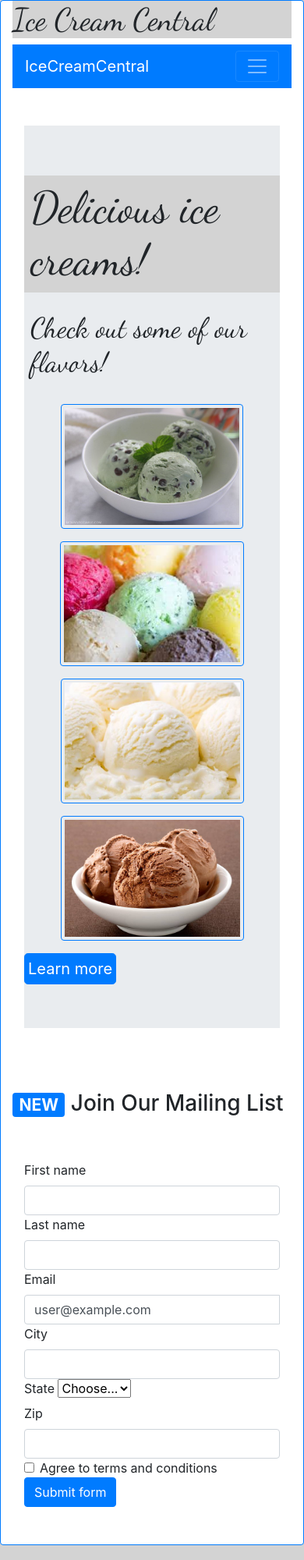
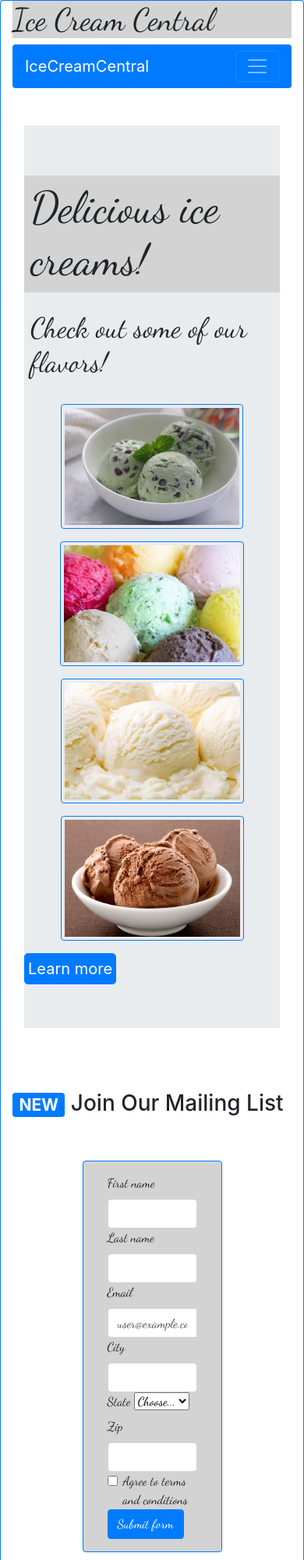
Before and after one commit to sw-dev-lisa-s-nh/FrontEnd-Week3, a website: page FE-Week3-HW/index.html in a window 390 px wide. Shown: the top 2000 px of the page at 78% size. Drawn offline with nearby package versions, Linux system fonts and the light colour scheme.

Commit message:
Fixed inconsistencies between pages

```diff
--- a/FE-Week3-HW/index.html
+++ b/FE-Week3-HW/index.html
@@ -13,7 +13,7 @@
 </head>
 <body class="container border border-primary rounded mx-auto d-block ">
     <h1>Ice Cream Central</h1>
-    <nav class="navbar navbar-expand-sm navbar-dark bg-primary">
+    <nav class="navbar navbar-expand-sm navbar-dark bg-primary rounded">
         <a class="navbar-brand" href="index.html">IceCreamCentral</a>
         <button class="navbar-toggler" type="button" data-toggle="collapse" data-target="#navbarCollapse" aria-controls="navbarCollapse" aria-expanded="false" aria-label="Toggle navigation">
             <span class="navbar-toggler-icon"></span>
@@ -74,35 +74,27 @@
     </div>
 </div>
 
-  <br><br>
-
-<!-- <button class="btn btn-info">
-    Notifications <span class="badge badge-secondary">5</span>
-</button>
-<button class="btn btn-primary">Primary Button</button>
 <br><br>
-<button type="link" class="btn btn-link">Link</button>
-<br><br> -->
 
 <h3><span class="badge badge-primary"> NEW </span>    Join Our Mailing List   </h3>
 <br><br>
-    <form>
+    <form class="form-style container border border-primary p-3 rounded d-block">
         <form class="row g-3 needs-validation" novalidate>
-            <div class="col-md-4">
+            <div class="col-md-6">
               <label for="valid01" class="form-label">First name</label>
               <input type="text" class="form-control" id="valid01" value="" required>
               <div class="valid-feedback">
                 Looks good!
               </div>
             </div>
-            <div class="col-md-4">
+            <div class="col-md-6">
               <label for="valid02" class="form-label">Last name</label>
               <input type="text" class="form-control" id="valid02" value="" required>
               <div class="valid-feedback">
                 Looks good!
               </div>
             </div>
-            <div class="col-md-4">
+            <div class="col-md-6">
               <label for="validEmail" class="form-label">Email</label>
               <div class="input-group has-validation">
                 <input type="email" class="form-control" id="floatingInputGrid" placeholder="name@example.com" value="user@example.com">
--- a/FE-Week3-HW/week3.css
+++ b/FE-Week3-HW/week3.css
@@ -23,9 +23,7 @@ table {
 
 .table-jumbo {
     background-color: lightskyblue;
-    width: 75%;
     font-weight:4px;
-
 }
 
 h2 {
@@ -36,3 +34,18 @@ h2 {
 li {
     font-family: 'Dancing Script', cursive;
 }
+
+.li-background {
+    background-color: lightskyblue;
+}
+
+form {
+    font-family: 'Dancing Script', cursive;
+    display : flex;
+    justify-content: center;
+}
+
+.form-style {
+    background-color: lightgray;
+    width: 50%;
+}
```
Also changed, not shown: FE-Week3-HW/FE-Week3.html (+6 -10 lines), FE-Week3-HW/info.html (+1 -3 lines), 1 other file.
